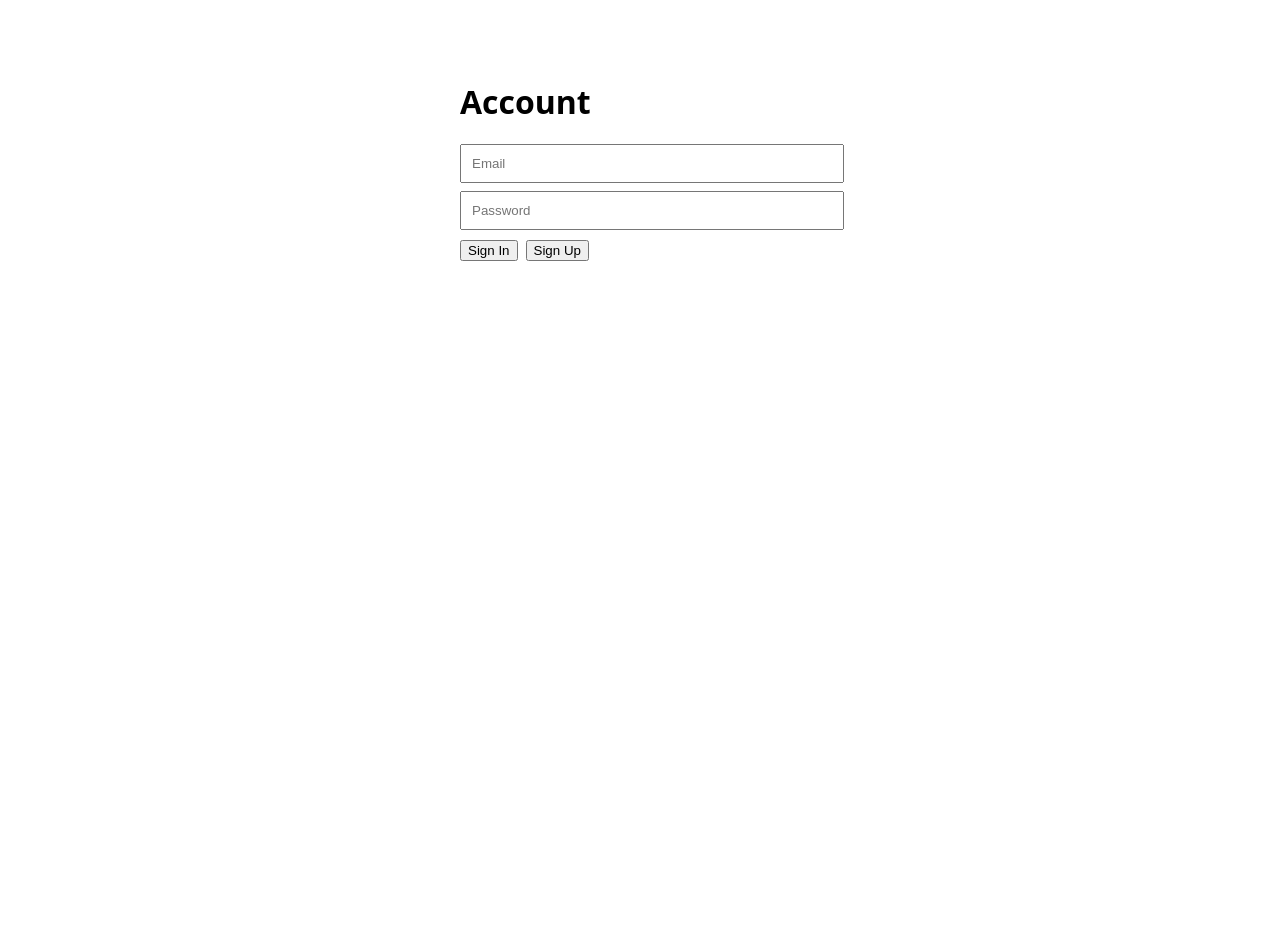
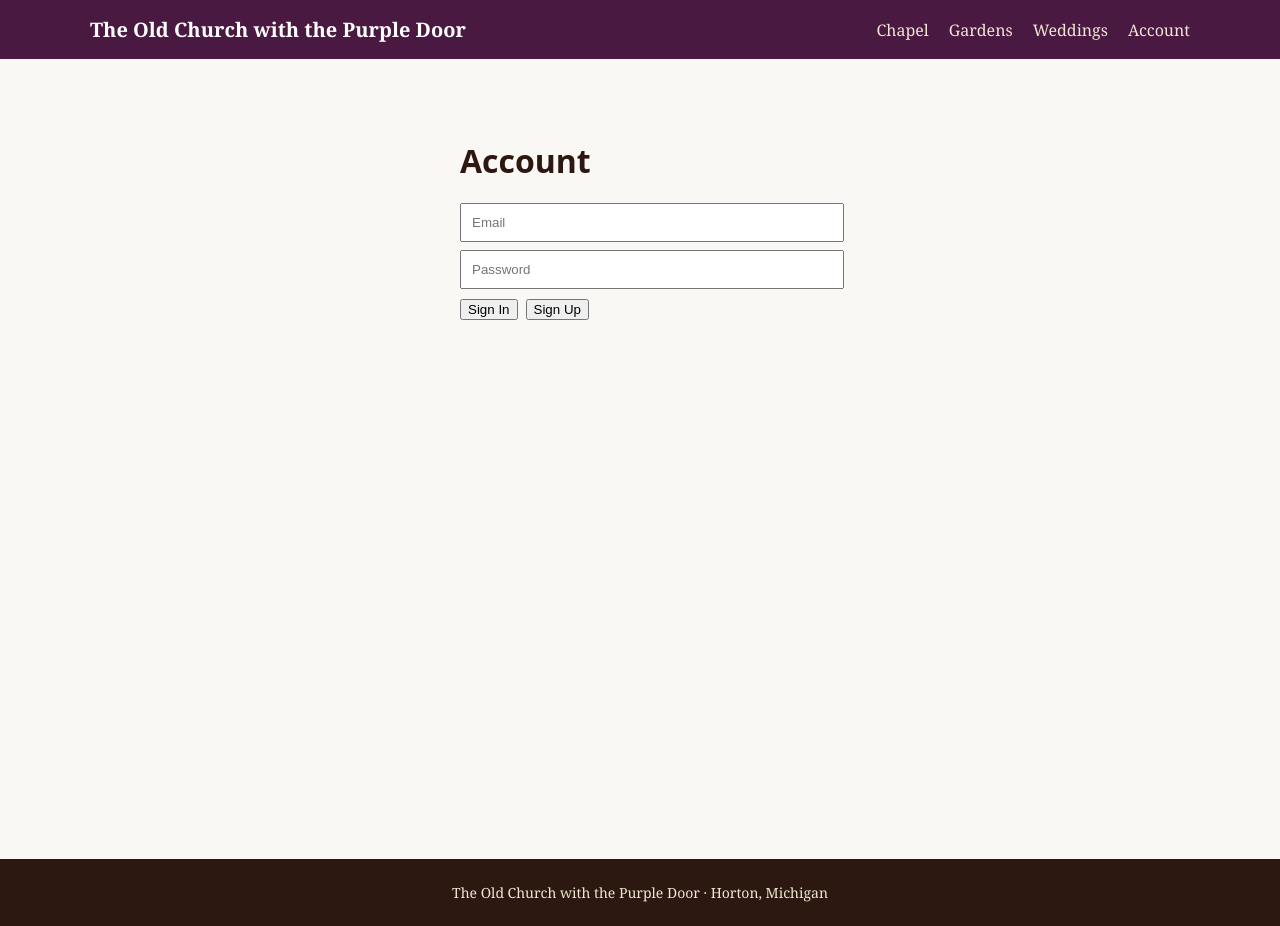
Before and after one commit to GrymmDupp/old-church, a Next.js app: page /login in a window 1280 px wide. Before the commit the page ends 800 px from the top, so only its background shows below. Built offline with nearby package versions, Linux system fonts and the light colour scheme; no server answers.

Commit message:
Update layout.tsx

```diff
--- a/app/layout.tsx
+++ b/app/layout.tsx
@@ -6,7 +6,27 @@ export const metadata = {
 export default function RootLayout({ children }: { children: React.ReactNode }) {
   return (
     <html lang="en">
-      <body>{children}</body>
+      <body style={{ margin: 0, fontFamily: 'Georgia, serif', background: '#faf8f5', color: '#2c1810' }}>
+        <header style={{ background: '#4a1942', color: '#fff', padding: '16px 24px' }}>
+          <div style={{ maxWidth: 1100, margin: '0 auto', display: 'flex', justifyContent: 'space-between', alignItems: 'center' }}>
+            <a href="/" style={{ color: '#fff', textDecoration: 'none', fontSize: 20, fontWeight: 600 }}>
+              The Old Church with the Purple Door
+            </a>
+            <nav style={{ display: 'flex', gap: 20 }}>
+              <a href="/the-chapel" style={{ color: '#f0e6d3', textDecoration: 'none' }}>Chapel</a>
+              <a href="/the-gardens" style={{ color: '#f0e6d3', textDecoration: 'none' }}>Gardens</a>
+              <a href="/weddings" style={{ color: '#f0e6d3', textDecoration: 'none' }}>Weddings</a>
+              <a href="/login" style={{ color: '#f0e6d3', textDecoration: 'none' }}>Account</a>
+            </nav>
+          </div>
+        </header>
+        <div style={{ minHeight: 'calc(100vh - 80px)' }}>
+          {children}
+        </div>
+        <footer style={{ background: '#2c1810', color: '#f0e6d3', padding: '24px', textAlign: 'center', fontSize: 14 }}>
+          The Old Church with the Purple Door · Horton, Michigan
+        </footer>
+      </body>
     </html>
   )
 }
```
